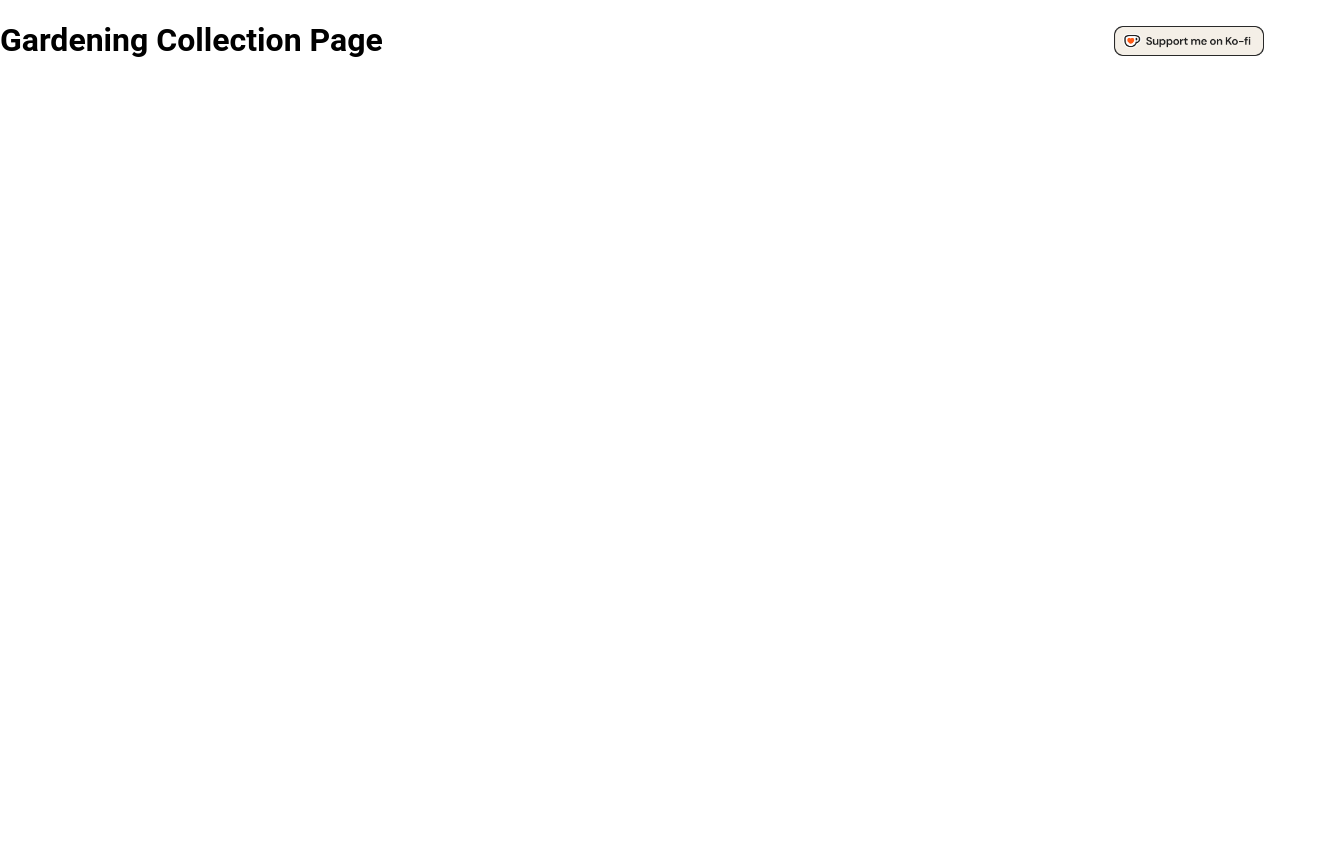
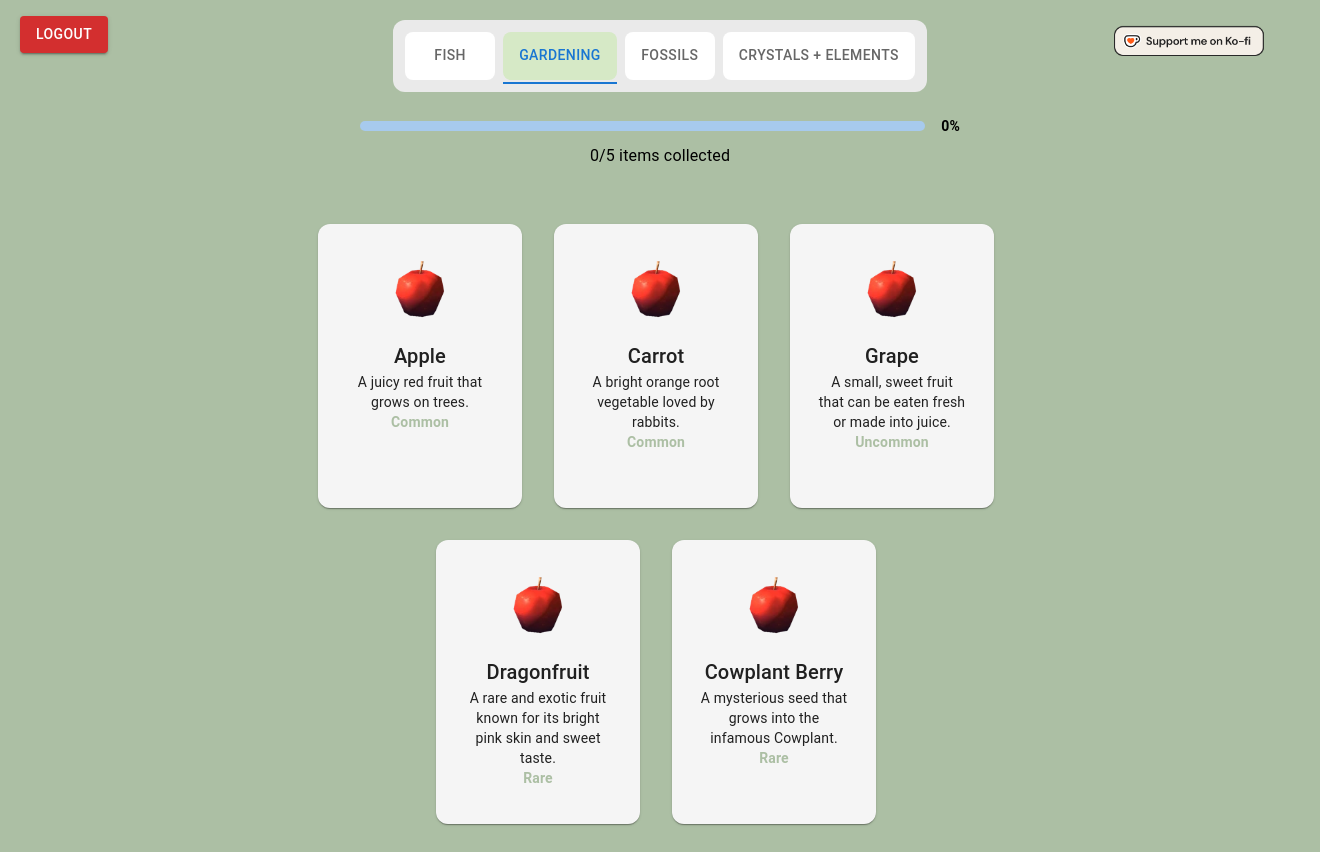
Before and after one commit to casacava/Simventory, a Next.js app: page /collections/gardening in a window 1280 px wide. Shown: the whole page, 1320 px wide, since content can reach past the window. Before the commit the page ends 800 px from the top, so only its background shows below. Built offline with nearby package versions, Linux system fonts and the light colour scheme; no server answers; the database is empty; sample sign-in values are in the browser's storage.

Commit message:
create gardeningCollection page

```diff
--- a/src/app/collections/gardening/page.tsx
+++ b/src/app/collections/gardening/page.tsx
@@ -1,3 +1,130 @@
-export default function GardeningPage() {
-  return <h1>Gardening Collection Page</h1>;
+"use client"
+
+import { useState, useEffect } from "react";
+import { auth, saveCollection, getCollection } from "@/lib/firebase"
+import { onAuthStateChanged } from "firebase/auth";
+import { Box, Grid, Card, CardContent, Typography, Tabs, Tab } from "@mui/material"
+import { useRouter } from "next/navigation"
+import { gardeningCollection } from "@/lib/collections"
+import CollectionProgress from "@/components/CollectionProgress"
+import CollectionHeader from "@/components/CollectionHeader"
+import Image from "next/image"
+
+
+const categories = ["Fish", "Gardening", "Fossils", "Crystals + Elements"]
+const categoryRoutes = ["/collections/fish", "/collections/gardening", "/collections/fossils", "/collections/crystals"]
+
+export default function GardeningCollectionPage() {
+  const [user, setUser] = useState<User | null>(null)
+  const [collection, setCollection] = useState(gardeningCollection)
+  const router = useRouter()
+
+  useEffect(() => {
+    const unsubscribe = onAuthStateChanged(auth, async (currentUser) => {
+      if (!currentUser) router.push("/")
+      else {
+        setUser(currentUser)
+        const savedCollection = await getCollection(currentUser.uid, "gardeningCollection")
+        if (Array.isArray(savedCollection) && savedCollection.length > 0) {
+          setCollection(savedCollection)
+        } else {
+          console.log("firestore returned an empty collection, initializing with default gardeningCollection.")
+          setCollection(gardeningCollection)
+          await saveCollection(currentUser.uid, "gardeningCollection", gardeningCollection)
+        }
+      }
+    })
+    return() => unsubscribe()
+  }, [router])
+
+  const handleToggleItem = async (id: number) => {
+    if (!user) return
+    const updatedCollection = collection.map((item) =>
+      item.id === id ? { ...item, collected: !item.collected } : item )
+    setCollection(updatedCollection)
+    await saveCollection(user.uid, "gardeningCollection", updatedCollection)
+  }
+
+  const collectedCount = collection.filter((item) => item.collected).length
+  const totalCount = collection.length
+
+  return (
+    <Box
+      sx={{
+        backgroundColor: "#ACBFA4",
+        minHeight: "100vh",
+        width: "100vw",
+        display: "flex",
+        flexDirection: "column",
+        alignItems: "center",
+        justifyContent: "center",
+        padding: "20px",
+        textAlign: "center",
+      }}
+    >
+      {/* Header (Logout Button) */}
+      <CollectionHeader />
+
+      {/* Category Tabs */}
+      <Tabs value={1} sx={{ backgroundColor: "#EAEAEA", borderRadius: "12px", padding: "8px" }}>
+        {categories.map((category, index) => (
+          <Tab
+            key={category}
+            label={category}
+            onClick={() => router.push(categoryRoutes[index])}
+            sx={{
+              backgroundColor: index === 1 ? "#D6E9C6" : "white",
+              borderRadius: "8px",
+              margin: "4px",
+              "&:hover": { backgroundColor: "#C5D8B5" },
+            }}
+          />
+        ))}
+      </Tabs>
+
+      {/* Progress Bar */}
+      <CollectionProgress collectedCount={collectedCount} totalCount={totalCount} />
+
+      {/* Collection Grid */}
+      <Grid container spacing={3} justifyContent="center" sx={{ maxWidth: 900, mt: 4 }}>
+        {collection.map((item) => (
+          <Grid item key={item.id} sx={{ padding: "8px" }}>
+            <Card
+              sx={{
+                backgroundColor: item.collected ? "#A2D2A6" : "#F5F5F5",
+                borderRadius: "12px",
+                cursor: "pointer",
+                transition: "0.2s",
+                "&:hover": { transform: "scale(1.05)" },
+                width: "180px",
+                height: "260px",
+                display: "flex",
+                flexDirection: "column",
+                alignItems: "center",
+                justifyContent: "space-between",
+                padding: "12px",
+                textAlign: "center",
+              }}
+              onClick={() => handleToggleItem(item.id)}
+            >
+              <CardContent sx={{ display: "flex", flexDirection: "column", alignItems: "center" }}>
+                <Image
+                  src={item.image}
+                  alt={item.name}
+                  width={80}
+                  height={80}
+                  style={{ objectFit: "contain", marginBottom: "8px" }}
+                />
+                <Typography variant="h6">{item.name}</Typography>
+                <Typography variant="body2">{item.description}</Typography>
+                <Typography variant="body2" sx={{ color: "#ACBFA4", fontWeight: "bold" }}>
+                  {item.rarity}
+                </Typography>
+              </CardContent>
+            </Card>
+          </Grid>
+        ))}
+      </Grid>
+    </Box>
+  )
 }
--- a/src/lib/collections.ts
+++ b/src/lib/collections.ts
@@ -83,3 +83,12 @@ export const crystalsCollection = [
   { id: 26, name: "Moonstone", description: "Moonstone produces a characteristic bluish interior light called schiller, which derived its name.", rarity: "Uncommon", image: "/crystal-icons/crystal-alabaster.png", collected: false },
   { id: 27, name: "Amber", description: "The fossilized sap of ancient trees, Amber's translucent golden color looks like delicious honey—but you mustn't eat it. It is forbidden.", rarity: "Rare", image: "/crystal-icons/crystal-alabaster.png", collected: false }
 ]
+
+export const gardeningCollection = [
+  { id: 1, name: "Apple", description: "A juicy red fruit that grows on trees.", rarity: "Common", image: "/gardening-icons/AppleTS4.png", collected: false },
+  { id: 2, name: "Carrot", description: "A bright orange root vegetable loved by rabbits.", rarity: "Common", image: "/gardening-icons/AppleTS4.png", collected: false },
+  { id: 3, name: "Grape", description: "A small, sweet fruit that can be eaten fresh or made into juice.", rarity: "Uncommon", image: "/gardening-icons/AppleTS4.png", collected: false },
+  { id: 4, name: "Dragonfruit", description: "A rare and exotic fruit known for its bright pink skin and sweet taste.", rarity: "Rare", image: "/gardening-icons/AppleTS4.png", collected: false },
+  { id: 5, name: "Cowplant Berry", description: "A mysterious seed that grows into the infamous Cowplant.", rarity: "Rare", image: "/gardening-icons/AppleTS4.png", collected: false },
+  // Add remaining plants later...
+]
```
Also changed, not shown: public/gardening-icons/AppleTS4.png (added).
